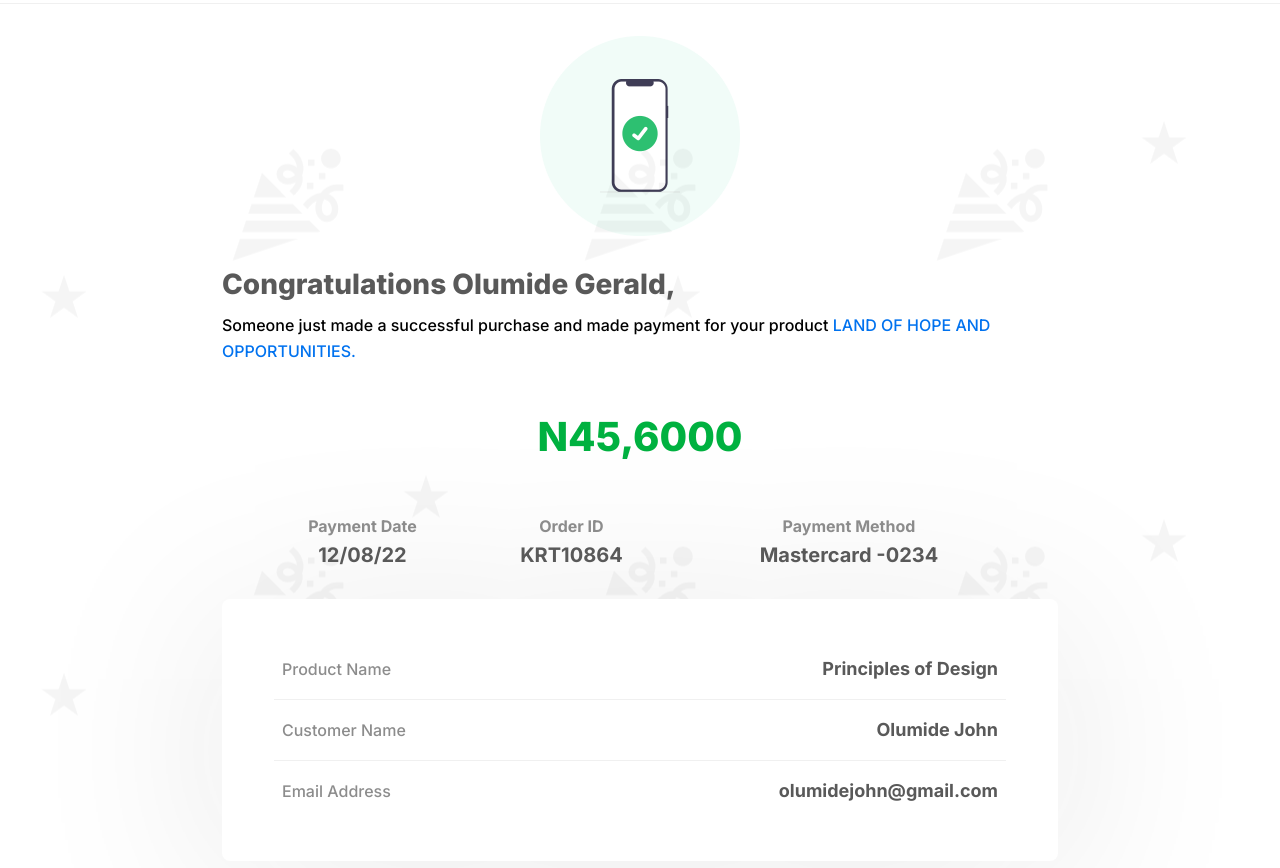
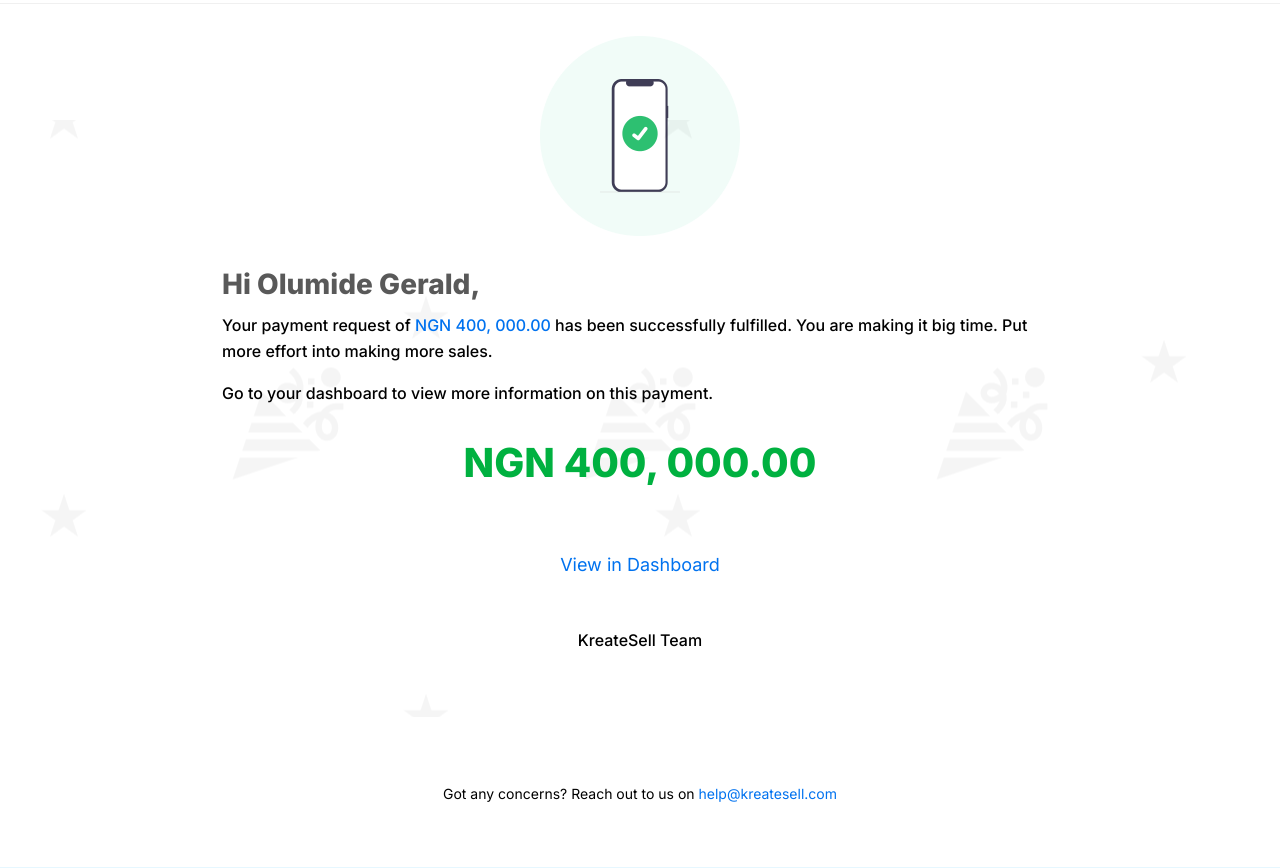
Before and after one commit to Maxinth/email-notification, a plain HTML site: page kreator-settlement-notification.html in a window 1280 px wide. Shown: the part 84-952 px from the top of the page. Drawn offline with Linux system fonts and the light colour scheme.

Commit message:
added kreator-settlement-notification page

```diff
--- a/kreator-sale-notification-email.html
+++ b/kreator-settlement-notification.html
@@ -85,7 +85,7 @@
                 line-height: 40px;
               "
             >
-              Congratulations Olumide Gerald,
+              Hi Olumide Gerald,
             </h1>
             <div>
               <p
@@ -96,11 +96,20 @@
                   margin-bottom: 1rem;
                 "
               >
-                Someone just made a successful purchase and made payment for
-                your product
-                <span style="color: #0072ef"
-                  >LAND OF HOPE AND OPPORTUNITIES.</span
-                >
+                Your payment request of
+                <span style="color: #0072ef">NGN 400, 000.00 </span> has been
+                successfully fulfilled. You are making it big time. Put more
+                effort into making more sales.
+              </p>
+              <p
+                style="
+                  font-weight: 500;
+                  font-size: 16px;
+                  line-height: 26px;
+                  margin-bottom: 1rem;
+                "
+              >
+                Go to your dashboard to view more information on this payment.
               </p>
 
               <h2
@@ -110,148 +119,12 @@
                   width: 100%;
                   font-weight: 800;
                   font-size: 40px;
-                  margin: 3rem auto;
+                  margin: 2rem auto 1rem;
                 "
               >
-                N45,6000
+                NGN 400, 000.00
               </h2>
               <section style="width: 100%; margin-top: 0.3rem">
-                <table
-                  style="
-                    width: 100%;
-                    max-width: 900px;
-                    margin: 1.5rem auto;
-                    padding: 0.2rem 2rem;
-                  "
-                >
-                  <thead
-                    style="
-                      color: #8c8c8c;
-                      text-transform: capitalize;
-                      font-weight: 500;
-                      font-size: 16px;
-                      line-height: 24px;
-                      margin-bottom: 0.2rem;
-                    "
-                  >
-                    <th>payment date</th>
-                    <th>order ID</th>
-                    <th>payment method</th>
-                  </thead>
-                  <tbody
-                    style="
-                      text-align: center;
-                      color: #595959;
-                      font-size: 20px;
-                      line-height: 30px;
-                      font-weight: 700;
-                    "
-                  >
-                    <tr>
-                      <td>12/08/22</td>
-                      <td>KRT10864</td>
-                      <td>Mastercard -0234</td>
-                    </tr>
-                  </tbody>
-                </table>
-                <div
-                  style="
-                    box-shadow: 0px 20px 200px rgba(34, 34, 34, 0.1);
-                    border-radius: 8px;
-                    padding: 40px 52px;
-                    background: #ffffff;
-                    width: 100%;
-                    margin-top: 1rem;
-                  "
-                >
-                  <p
-                    style="
-                      display: flex;
-                      justify-content: space-between;
-                      align-items: center;
-                      padding: 1rem 0.5rem;
-                      border-bottom: 1px solid #f0f0f0;
-                    "
-                  >
-                    <span
-                      style="
-                        display: inline-block;
-                        color: #8c8c8c;
-                        font-weight: 500;
-                        font-size: 16px;
-                        line-height: 26px;
-                      "
-                      >Product Name</span
-                    ><span
-                      style="
-                        display: inline-block;
-                        color: #595959;
-                        font-weight: 700;
-                        font-size: 18px;
-                        line-height: 28px;
-                      "
-                      >Principles of Design</span
-                    >
-                  </p>
-                  <p
-                    style="
-                      display: flex;
-                      justify-content: space-between;
-                      align-items: center;
-                      padding: 1rem 0.5rem;
-                      border-bottom: 1px solid #f0f0f0;
-                    "
-                  >
-                    <span
-                      style="
-                        display: inline-block;
-                        color: #8c8c8c;
-                        font-weight: 500;
-                        font-size: 16px;
-                        line-height: 26px;
-                      "
-                      >Customer Name</span
-                    ><span
-                      style="
-                        display: inline-block;
-                        color: #595959;
-                        font-weight: 700;
-                        font-size: 18px;
-                        line-height: 28px;
-                      "
-                      >Olumide John</span
-                    >
-                  </p>
-                  <p
-                    style="
-                      display: flex;
-                      justify-content: space-between;
-                      align-items: center;
-                      padding: 1rem 0.5rem;
-                      /* border-bottom: 1px solid #f0f0f0; */
-                    "
-                  >
-                    <span
-                      style="
-                        display: inline-block;
-                        color: #8c8c8c;
-                        font-weight: 500;
-                        font-size: 16px;
-                        line-height: 26px;
-                      "
-                      >Email Address</span
-                    ><span
-                      style="
-                        display: inline-block;
-                        color: #595959;
-                        font-weight: 700;
-                        font-size: 18px;
-                        line-height: 28px;
-                      "
-                      >olumidejohn@gmail.com</span
-                    >
-                  </p>
-                </div>
                 <a
                   href="#"
                   style="
```
